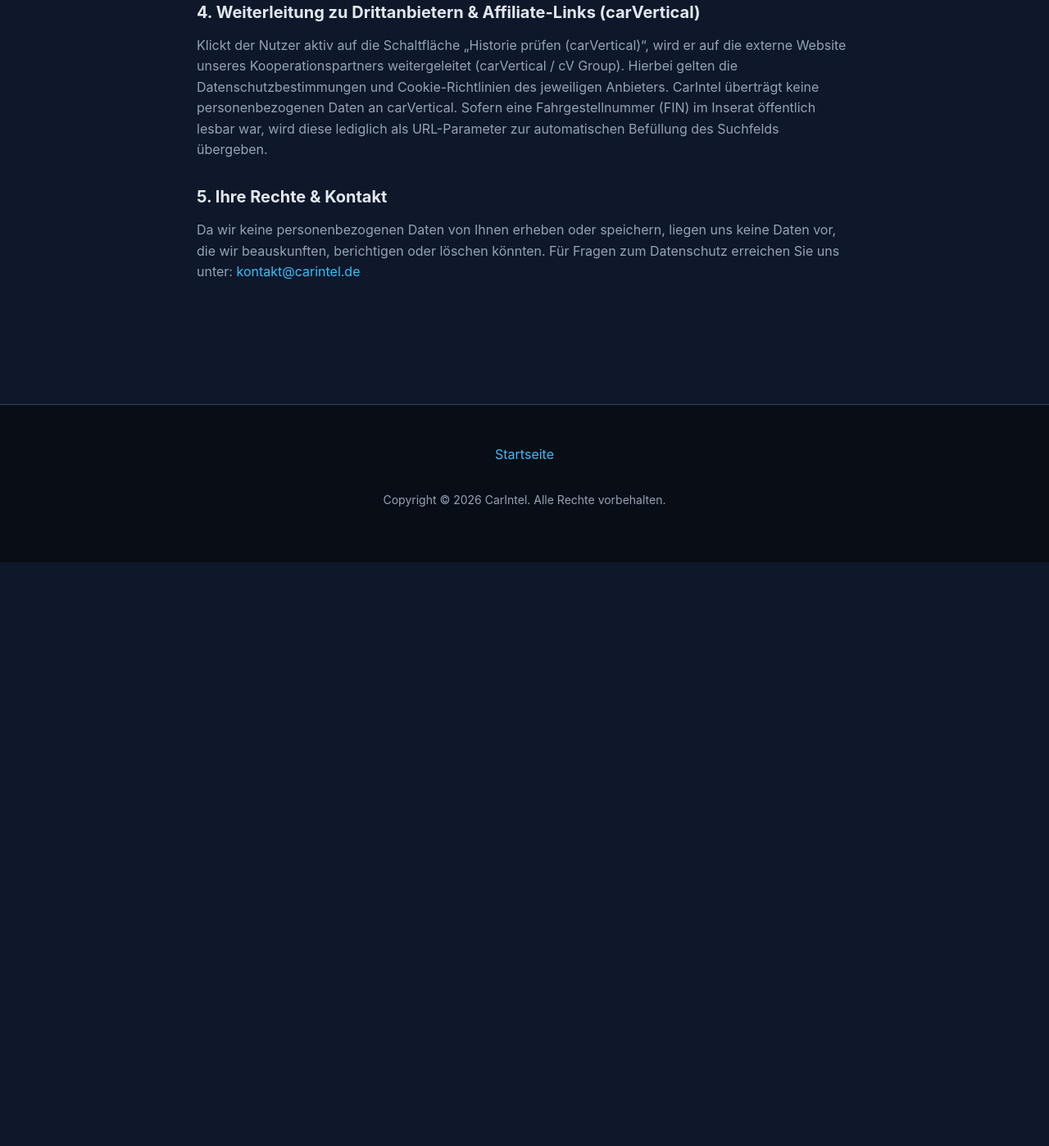
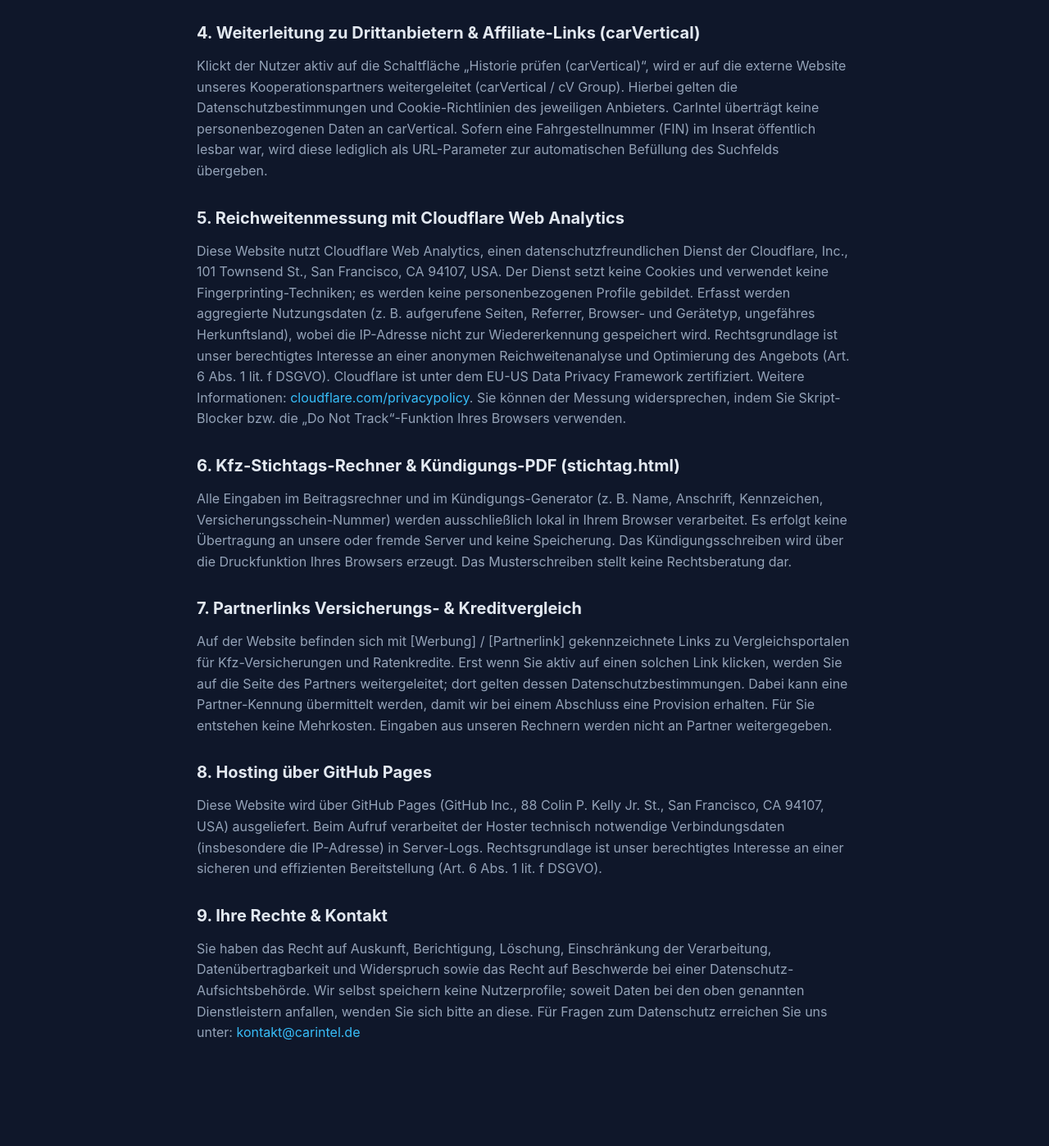
Before and after one commit to ProtonCode99/carintel, a browser extension: page datenschutz.html in a window 1280 px wide. Shown: the part 842-2240 px from the top of the page at 82% size. Before the commit the page ends 1528 px from the top, so only its background shows below. Drawn offline with Linux system fonts and the light colour scheme.

Commit message:
docs: update privacy policy for Cloudflare Analytics, affiliate links, local tools and hosting

```diff
--- a/datenschutz.html
+++ b/datenschutz.html
@@ -437,7 +437,7 @@
 <section id="datenschutz" class="legal-section">
       <h2>Datenschutzerklärung</h2>
       <h3>1. Grundsatz: Zero-Data-Collection</h3>
-      <p>Der Schutz Ihrer persönlichen Daten ist uns ein zentrales Anliegen. Die Browser-Erweiterung „CarIntel“ sowie diese Begleitwebsite wurden nach dem Grundsatz der Datensparsamkeit („Privacy by Design“) entwickelt. Wir betreiben keine eigenen Tracking-Server, keine Analysedienste, keine externen Datenbanken und führen keine serverseitige Erfassung von Nutzerprofilen oder Browser-Verläufen durch.</p>
+      <p>Der Schutz Ihrer persönlichen Daten ist uns ein zentrales Anliegen. Die Browser-Erweiterung „CarIntel“ sowie diese Begleitwebsite wurden nach dem Grundsatz der Datensparsamkeit („Privacy by Design“) entwickelt. Wir betreiben keine eigenen Tracking-Server, keine externen Datenbanken und führen keine serverseitige Erfassung von Nutzerprofilen oder Browser-Verläufen durch. Zur anonymen Reichweitenmessung der Website nutzen wir ausschließlich Cloudflare Web Analytics (siehe Abschnitt 5).</p>
 
       <h3>2. Lokale Datenverarbeitung im Browser (chrome.storage.local)</h3>
       <p>Wenn Sie Fahrzeuge zur Vergleichsliste hinzufügen, werden die entsprechenden öffentlich zugänglichen Inseratsdaten (z. B. Titel, Preis, Kilometerstand, Ausstattungsmerkmale) ausschließlich lokal auf Ihrem Endgerät im internen Speicher Ihres Browsers (chrome.storage.local) gespeichert. Diese Daten verlassen Ihren Browser zu keinem Zeitpunkt und werden niemals an den Entwickler übertragen. Sie können diese Daten jederzeit durch Klick auf „Alle leeren“ oder durch die Deinstallation der Erweiterung rückstandslos löschen.</p>
@@ -448,8 +448,20 @@
       <h3>4. Weiterleitung zu Drittanbietern & Affiliate-Links (carVertical)</h3>
       <p>Klickt der Nutzer aktiv auf die Schaltfläche „Historie prüfen (carVertical)“, wird er auf die externe Website unseres Kooperationspartners weitergeleitet (carVertical / cV Group). Hierbei gelten die Datenschutzbestimmungen und Cookie-Richtlinien des jeweiligen Anbieters. CarIntel überträgt keine personenbezogenen Daten an carVertical. Sofern eine Fahrgestellnummer (FIN) im Inserat öffentlich lesbar war, wird diese lediglich als URL-Parameter zur automatischen Befüllung des Suchfelds übergeben.</p>
 
-      <h3>5. Ihre Rechte & Kontakt</h3>
-      <p>Da wir keine personenbezogenen Daten von Ihnen erheben oder speichern, liegen uns keine Daten vor, die wir beauskunften, berichtigen oder löschen könnten. Für Fragen zum Datenschutz erreichen Sie uns unter: <a href="mailto:kontakt@carintel.de">kontakt@carintel.de</a></p>
+      <h3>5. Reichweitenmessung mit Cloudflare Web Analytics</h3>
+      <p>Diese Website nutzt Cloudflare Web Analytics, einen datenschutzfreundlichen Dienst der Cloudflare, Inc., 101 Townsend St., San Francisco, CA 94107, USA. Der Dienst setzt keine Cookies und verwendet keine Fingerprinting-Techniken; es werden keine personenbezogenen Profile gebildet. Erfasst werden aggregierte Nutzungsdaten (z. B. aufgerufene Seiten, Referrer, Browser- und Gerätetyp, ungefähres Herkunftsland), wobei die IP-Adresse nicht zur Wiedererkennung gespeichert wird. Rechtsgrundlage ist unser berechtigtes Interesse an einer anonymen Reichweitenanalyse und Optimierung des Angebots (Art. 6 Abs. 1 lit. f DSGVO). Cloudflare ist unter dem EU-US Data Privacy Framework zertifiziert. Weitere Informationen: <a href="https://www.cloudflare.com/privacypolicy/" target="_blank" rel="noopener noreferrer">cloudflare.com/privacypolicy</a>. Sie können der Messung widersprechen, indem Sie Skript-Blocker bzw. die „Do Not Track“-Funktion Ihres Browsers verwenden.</p>
+
+      <h3>6. Kfz-Stichtags-Rechner &amp; Kündigungs-PDF (stichtag.html)</h3>
+      <p>Alle Eingaben im Beitragsrechner und im Kündigungs-Generator (z. B. Name, Anschrift, Kennzeichen, Versicherungsschein-Nummer) werden ausschließlich lokal in Ihrem Browser verarbeitet. Es erfolgt keine Übertragung an unsere oder fremde Server und keine Speicherung. Das Kündigungsschreiben wird über die Druckfunktion Ihres Browsers erzeugt. Das Musterschreiben stellt keine Rechtsberatung dar.</p>
+
+      <h3>7. Partnerlinks Versicherungs- &amp; Kreditvergleich</h3>
+      <p>Auf der Website befinden sich mit [Werbung] / [Partnerlink] gekennzeichnete Links zu Vergleichsportalen für Kfz-Versicherungen und Ratenkredite. Erst wenn Sie aktiv auf einen solchen Link klicken, werden Sie auf die Seite des Partners weitergeleitet; dort gelten dessen Datenschutzbestimmungen. Dabei kann eine Partner-Kennung übermittelt werden, damit wir bei einem Abschluss eine Provision erhalten. Für Sie entstehen keine Mehrkosten. Eingaben aus unseren Rechnern werden nicht an Partner weitergegeben.</p>
+
+      <h3>8. Hosting über GitHub Pages</h3>
+      <p>Diese Website wird über GitHub Pages (GitHub Inc., 88 Colin P. Kelly Jr. St., San Francisco, CA 94107, USA) ausgeliefert. Beim Aufruf verarbeitet der Hoster technisch notwendige Verbindungsdaten (insbesondere die IP-Adresse) in Server-Logs. Rechtsgrundlage ist unser berechtigtes Interesse an einer sicheren und effizienten Bereitstellung (Art. 6 Abs. 1 lit. f DSGVO).</p>
+
+      <h3>9. Ihre Rechte &amp; Kontakt</h3>
+      <p>Sie haben das Recht auf Auskunft, Berichtigung, Löschung, Einschränkung der Verarbeitung, Datenübertragbarkeit und Widerspruch sowie das Recht auf Beschwerde bei einer Datenschutz-Aufsichtsbehörde. Wir selbst speichern keine Nutzerprofile; soweit Daten bei den oben genannten Dienstleistern anfallen, wenden Sie sich bitte an diese. Für Fragen zum Datenschutz erreichen Sie uns unter: <a href="mailto:kontakt@carintel.de">kontakt@carintel.de</a></p>
     </section>
 </div>
 
```
Also changed, not shown: landingpage/datenschutz.html (+15 -3 lines).
